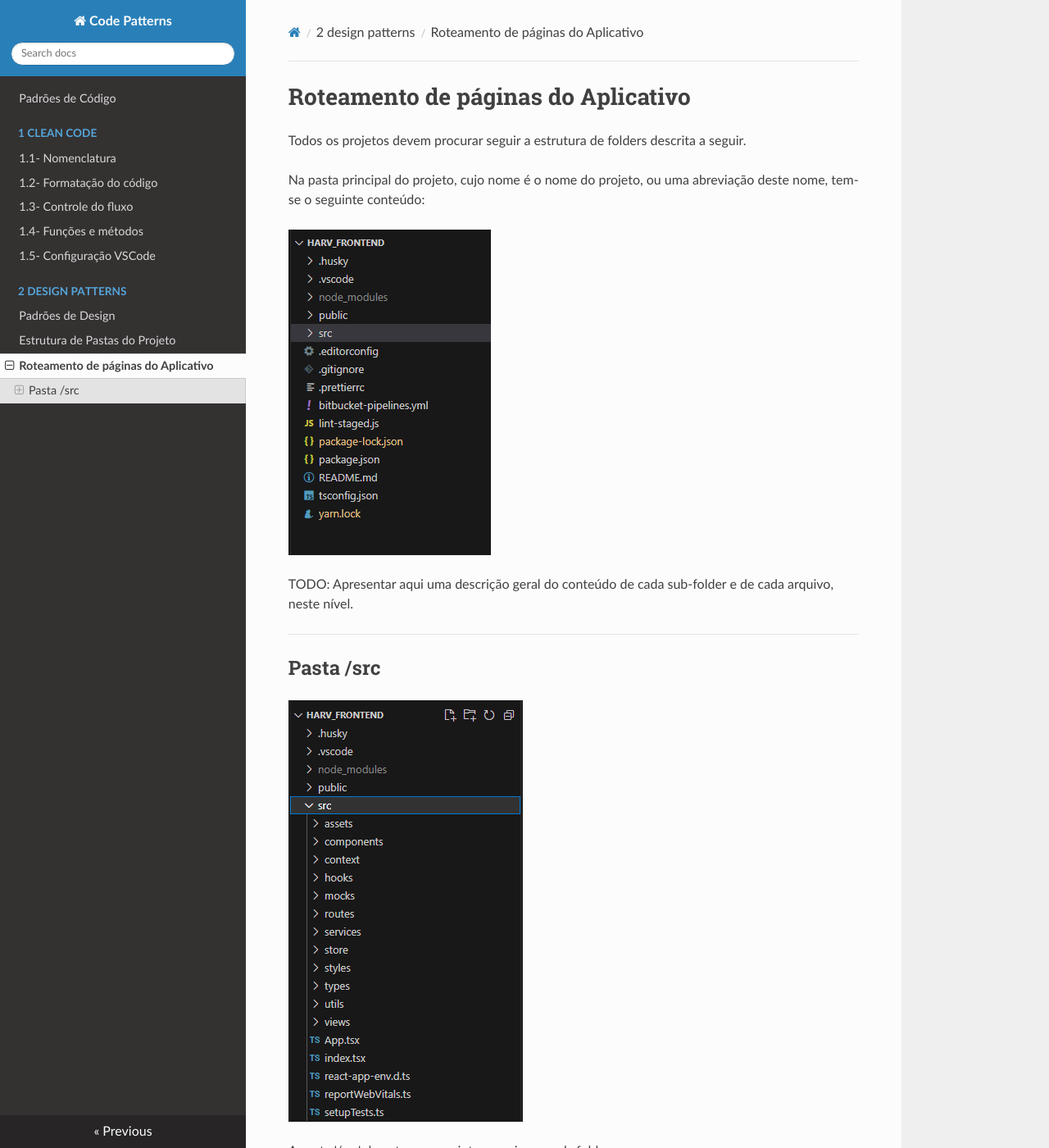
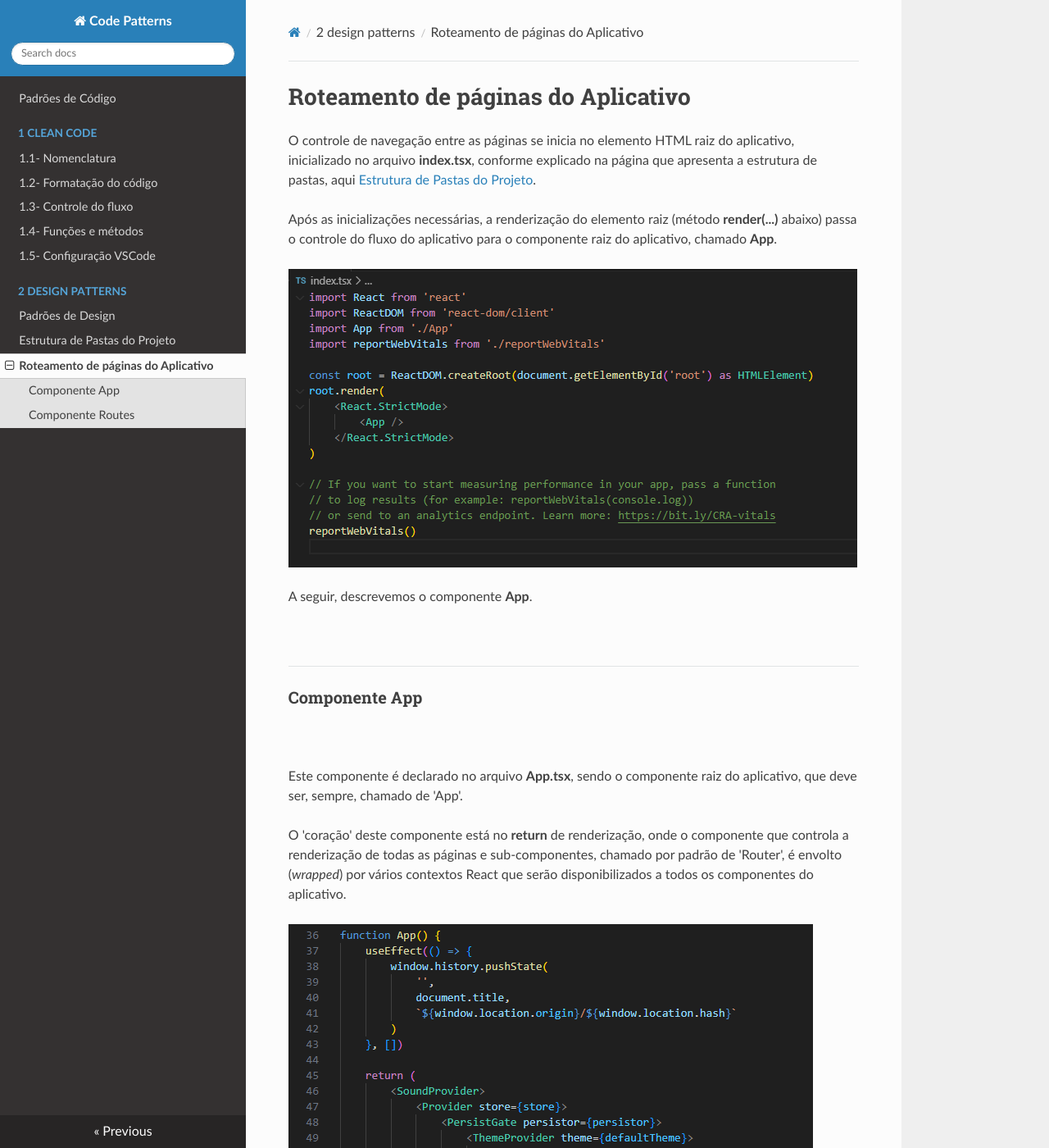
Before and after one commit to Buildbox-ItSolutions/buildbox-itsolutions.github.io, an MkDocs documentation site: the page built from docs/2-design-patterns/page-routing.md, in a window 1280 px wide and 1400 px high. Shown: the whole window at 82% size. Built offline with MkDocs 1.6.1, drawn with Linux system fonts in a browser that asks for light colours; nearby versions of some CDN libraries; some of the changed text lies outside the part shown.

Commit message:
Update to page-routing section

```diff
--- a/docs/2-design-patterns/page-routing.md
+++ b/docs/2-design-patterns/page-routing.md
@@ -1,51 +1,27 @@
 # Roteamento de páginas do Aplicativo
 
-Todos os projetos devem procurar seguir a estrutura de folders descrita a seguir.
+O controle de navegação entre as páginas se inicia no elemento HTML raiz do aplicativo, inicializado no arquivo **index.tsx**, conforme explicado na página que apresenta a estrutura de pastas, aqui [Estrutura de Pastas do Projeto](folder-structure.md).
 
-Na pasta principal do projeto, cujo nome é o nome do projeto, ou uma abreviação deste nome, tem-se o seguinte conteúdo:
+Após as inicializações necessárias, a renderização do elemento raiz (método **render(...)** abaixo) passa o controle do fluxo do aplicativo para o componente raiz do aplicativo, chamado **App**.
 
-![Project Folder Structure](./images/project-folder-structure.png)
+![index.tsx contents](./images/index.tsx.png)
 
-TODO: Apresentar aqui uma descrição geral do conteúdo de cada sub-folder e de cada arquivo, neste nível.
-<br>
-
-***
-
-## Pasta /src
-
-![/src Folder](./images/src-folder.png)
-
-A pasta '/src' deve ter os seguintes arquivos e sub-folders:
+A seguir, descrevemos o componente **App**.
 
 <br>
 
 ***
 
-### Arquivo **index.tsx**
+### Componente **App**
 
 <br>
 
-Este arquivo é gerado automaticamente pelo script *create-react-app*, é padrão em todos os frontends e, basicamente, é usado para vincular o componente React raiz do aplicativo ao elemento HTML que apresenta o conteúdo da página de entrada do aplicativo.
+Este componente é declarado no arquivo **App.tsx**, sendo o componente raiz do aplicativo, que deve ser, sempre, chamado de 'App'.
 
-![index.tsx contents](./images/index.tsx.png)
-
-Como padrão, sempre chamamos o componente React raiz de 'App' e o elemento HTML que apresenta o conteúdo da página index.html de 'root', como se observa na figura acima.
-
-Além disso, o arquivo 'index.html', é sempre criado na pasta '/public' pelo script *create-react-app*.
-
-<br>
-
-***
-
-### Arquivo **App.tsx**
-
-<br>
-
-Este arquivo declara o componente raiz do aplicativo, sempre chamado de 'App'.
+O 'coração' deste componente está no **return** de renderização, onde o componente que controla a renderização de todas as páginas e sub-componentes, chamado por padrão de 'Router', é envolto (*wrapped*) por vários contextos React que serão disponibilizados a todos os componentes do aplicativo.
 
 ![App component](./images/app-component.png)
 
-O 'coração' deste componente está no **return** de renderização, onde o componente que controla a renderização de todas as páginas e sub-componentes, chamado por padrão de 'Router', é envolto (*wrapped*) por vários contextos React que serão disponibilizados a todos os componentes do aplicativo.
 
 **SoundProvider** é um componente provedor de contexto, desenvolvido pela BuildBox no arquivo 'src/context/SoundProvider.tsx', que utiliza a biblioteca [**use-sound**](https://github.com/joshwcomeau/use-sound#readme), e basicamente provê um *hook* capaz de reproduzir arquivos **.mp3**.
 
@@ -57,28 +33,21 @@ O 'coração' deste componente está no **return** de renderização, onde o com
 
 **MuiThemeProvider** é um segundo componente provedor de tema, que permite addicionar mais informações default ao tema default nos aplicativos, neste caso usando os recursos da biblioteca [**MUI**](https://mui.com/).
 
-**QueryClient** e **QueryClientProvider** são componentes, da biblioteca [**react-query](https://tanstack.com/query/latest), que padronizam e facilitam a codificação da comunicação com API externas.
+**QueryClient** e **QueryClientProvider** são componentes, da biblioteca [**react-query**](https://tanstack.com/query/latest), que padronizam e facilitam a codificação da comunicação com API externas.
 
 Além dos contextos acima, temos:
 
 - Um styled-component, chamado **GlobalStyle**, mantido no arquivo 'src/styles/GlobalStyle.ts', que define o .css geral default de todas as páginas.
 
-- Um componente chamado **ToastContainer**, parte da biblioteca [**react-toastify](https://fkhadra.github.io/react-toastify), usado para exibição de mensagens para o usuário.
+- Um componente chamado **ToastContainer**, parte da biblioteca [**react-toastify**](https://fkhadra.github.io/react-toastify), usado para exibição de mensagens para o usuário.
 
+<br>
 <br>
 
 ***
 
-### Pasta **assets**
+### Componente **Routes**
 
 <br>
 
-Esta pasta contém todos os ícones, imagens, áudios, etc. estáticos a serem exibidos nas diversas telas e componentes do sistema.
-
-<br>
-
-***
-
-### Pasta **assets**
-
-<br>
+O código deste componente está na pasta **/src/outes**, sendo o componente onde são declaradas todas as páginas e rotas do aplicativo.
```
Also changed, not shown: docs/2-design-patterns/folder-structure.md (+2 -3 lines).
